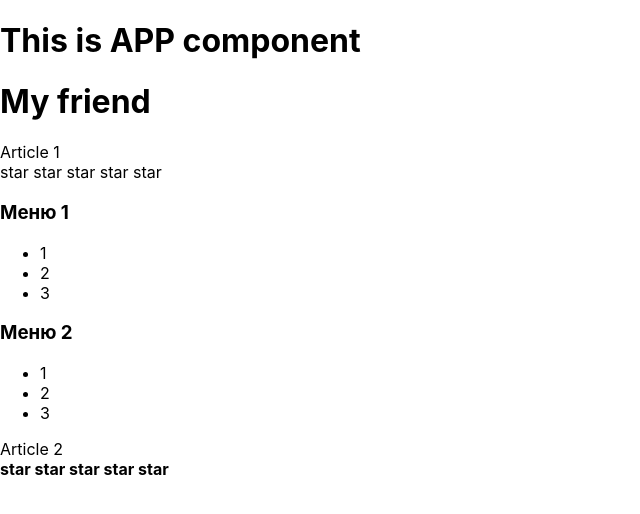
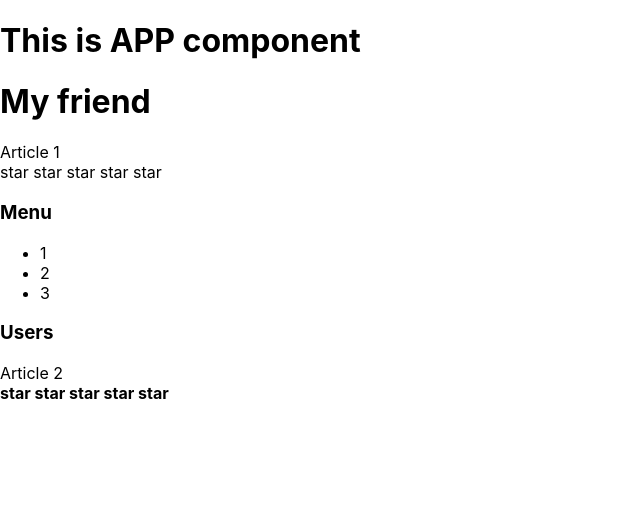
Before and after one commit to Dallmad/examples, a React (Create React App) app: page / in a window 1280 px wide. Shown: the top 514 px of the page, without its empty margins (0-640 px from the left). Built offline with nearby package versions, Linux system fonts and the light colour scheme.

Commit message:
if else in props - React 04

```diff
--- a/src/App.tsx
+++ b/src/App.tsx
@@ -11,15 +11,18 @@
             <PageTitle title={'My friend'}/>
             Article 1
             <Rating value={0}/>
-            <Accordion title={'Меню 1'}/>
-            <Accordion title={'Меню 2'}/>
+            <Accordion titleValue={'Menu'} collapsed={true}/>
+            <Accordion titleValue={'Users'} collapsed={false}/>
             Article 2
             <Rating value={5}/>
         </div>
     );
 }
+type pageTitlePropsType = {
+    title: string
+}
 
-function PageTitle(props: any) {
+function PageTitle(props: pageTitlePropsType) {
     return <h1>{props.title}</h1>
 }
 
--- a/src/components/Accordion/Accordion.tsx
+++ b/src/components/Accordion/Accordion.tsx
@@ -1,12 +1,28 @@
 import React from "react";
 
-export function Accordion(props:any) {
+type AccordionPropsType = {
+    titleValue: string
+    collapsed: boolean
+}
+
+export function Accordion(props: AccordionPropsType) {
+    if (props.collapsed) {
         return <div>
-        <AccordionTitle title={props.title}/>
+            <AccordionTitle title={props.titleValue}/>
             <AccordionBody/>
         </div>
+    } else {
+        return <div>
+            <AccordionTitle title={props.titleValue}/>
+        </div>
     }
-function AccordionTitle(props:any) {
+}
+
+type AccordionTitlePropsType = {
+    title: string
+}
+
+function AccordionTitle(props: AccordionTitlePropsType) {
     return <h3>{props.title}</h3>
 }
 
--- a/src/components/Rating/Rating.tsx
+++ b/src/components/Rating/Rating.tsx
@@ -1,7 +1,10 @@
 import React from "react";
 
+type RatingPropsType={
+    value: number
+}
 
-export function Rating(props: any) {
+export function Rating(props: RatingPropsType) {
 
     if (props.value === 1) {
         return (
@@ -69,9 +72,11 @@
     );
 
 }
-
-function Star(props: any) {
-    if (props.selected === true) {
+type StarPropsType= {
+    selected: boolean
+}
+function Star(props: StarPropsType) {
+    if (props.selected) {
         return <span><b>star </b></span>
     } else {
         return (
```
Lines whose indentation alone changed are shown as unchanged.
